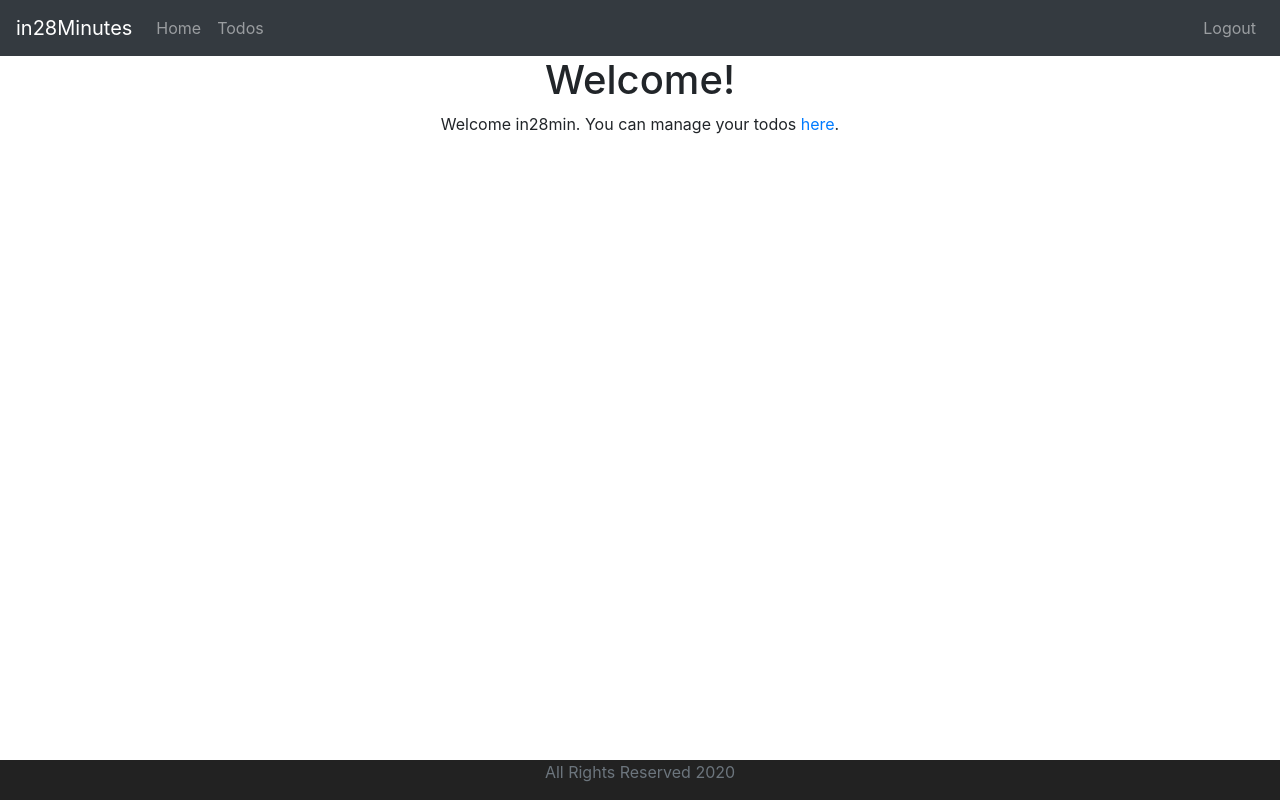
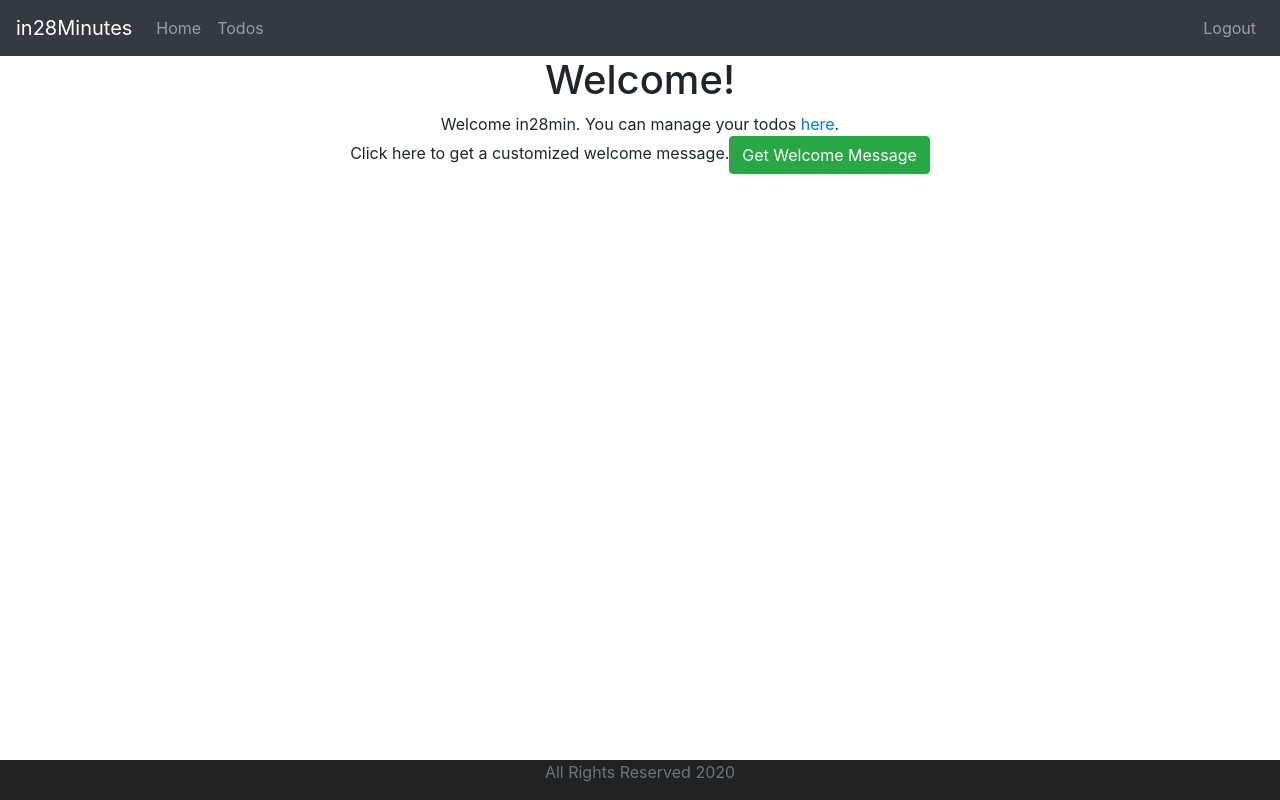
Before and after one commit to hansitharaka/Todo-app-tutorial, a React (Create React App) app in the folder frontend/todo-app/: page /welcome/in28min in a window 1280 px wide. Built offline with nearby package versions, Linux system fonts and the light colour scheme; sample sign-in values are in the browser's storage.

Commit message:
Cross origin Allowed

```diff
--- /dev/null
+++ b/frontend/todo-app/src/api/todo/HelloWorldService.js
@@ -0,0 +1,11 @@
+import axios from 'axios';
+
+class HelloWorldService {
+    executeHelloWorldService() {
+        //console.log('executed service');
+        return axios.get('http://localhost:8080/hello-world')
+
+    }
+}
+
+export default new HelloWorldService()
--- a/frontend/todo-app/src/components/Welcome.js
+++ b/frontend/todo-app/src/components/Welcome.js
@@ -1,8 +1,18 @@
 import React, {Component} from "react";
 import {Link} from "react-router-dom";
 import 'bootstrap/dist/css/bootstrap.min.css';
+import HelloWorldService from '../api/todo/HelloWorldService';
 
 export default class WelcomeComponent extends Component {
+    constructor(props) {
+        super(props);
+        this.state = {
+            welcomeMessage : ''
+        }
+        this.retrieveWelcomeMessage = this.retrieveWelcomeMessage.bind(this);
+        this.handleSuccessfulResponse = this.handleSuccessfulResponse.bind(this);
+    }
+
     render() {
         return(
             <>
@@ -11,8 +21,28 @@ export default class WelcomeComponent extends Component {
                     Welcome {this.props.match.params.name}.
                     You can manage your todos <Link to={'/todos'}>here</Link>.
                 </div>
+                <div className="container">
+                    Click here to get a customized welcome message.
+                    <button onClick={this.retrieveWelcomeMessage} className="btn btn-success">Get Welcome Message</button>
+                </div>
+                <div className="container">
+                    {this.state.welcomeMessage}
+                </div>
             </>
 
         )
     }
+
+
+    retrieveWelcomeMessage() {
+        HelloWorldService.executeHelloWorldService()
+            //what will you do when u get a response
+            .then(response => this.handleSuccessfulResponse(response));
+    }
+
+    handleSuccessfulResponse(response) {
+        this.setState({
+            welcomeMessage: response.data
+        })
+    }
 }
```
